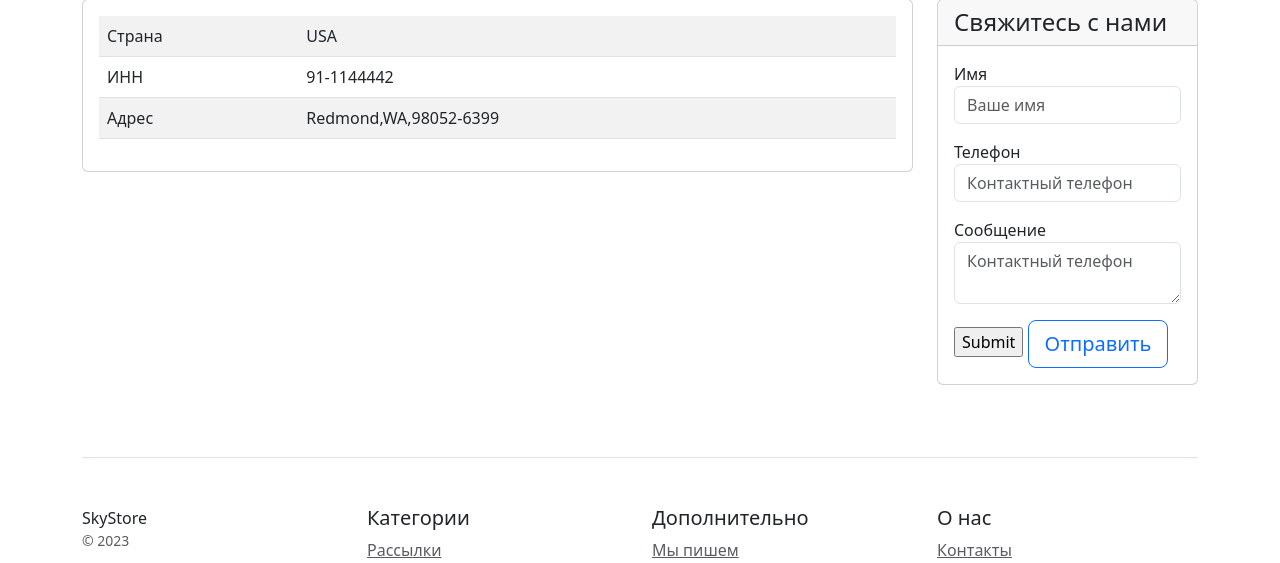
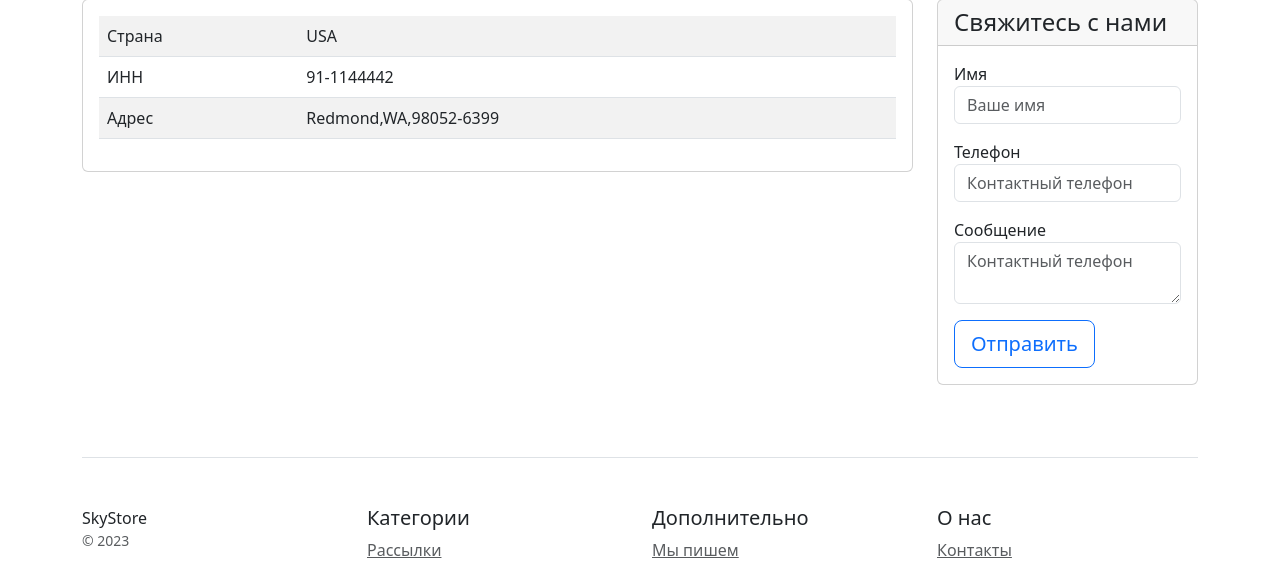
Before and after one commit to StanislavVasilchenko/online_store_django, a Django app: page /contacts/ in a window 1280 px wide. Shown: the part 239-802 px from the top of the page. Run offline with Django 4.2, Linux system fonts and the light colour scheme; some libraries are stand-ins or nearby versions.

Commit message:
moved the button to the form

```diff
--- a/catalog/templates/main/contacts.html
+++ b/catalog/templates/main/contacts.html
@@ -64,9 +64,8 @@
                             <textarea type="text" name="message" class="form-control" id="message"
                                       placeholder="Контактный телефон" required></textarea>
                         </div>
+                        <button type="submit" class="btn btn-lg btn-block btn-outline-primary">Отправить</button>
                     </form>
-                    <input type="submit">
-                    <button type="submit" class="btn btn-lg btn-block btn-outline-primary">Отправить</button>
                 </div>
             </div>
         </div>
```
